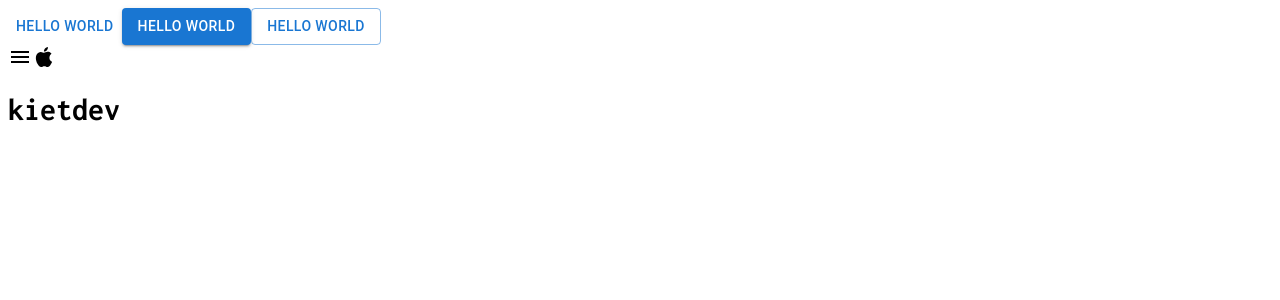
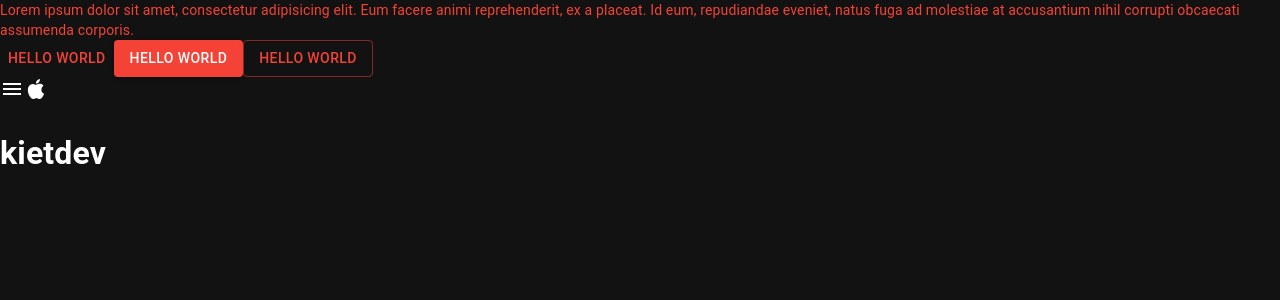
Before and after one commit to awtichcoder/Trello-Web, a React (Vite) app: page / in a window 1280 px wide. Shown: the top 300 px of the page. Built offline with nearby package versions, Linux system fonts and the light colour scheme.

Commit message:
set color

```diff
--- a/src/App.jsx
+++ b/src/App.jsx
@@ -1,9 +1,16 @@
 import Button from '@mui/material/Button'
 import MenuIcon from '@mui/icons-material/Menu'
 import AppleIcon from '@mui/icons-material/Apple'
+import Typography from '@mui/material/Typography'
 function App() {
   return (
     <>
+      <Typography variant="body2" color="text.secondary">
+        Lorem ipsum dolor sit amet, consectetur adipisicing elit. Eum facere
+        animi reprehenderit, ex a placeat. Id eum, repudiandae eveniet, natus
+        fuga ad molestiae at accusantium nihil corrupti obcaecati assumenda
+        corporis.
+      </Typography>
       <Button variant="text"> hello world</Button>
       <Button variant="contained"> hello world</Button>
       <Button variant="outlined"> hello world</Button>
--- a/src/index.css
+++ /dev/null
@@ -1,5 +0,0 @@
-:root {
-}
-body {
-  font-family: "Inconsolata", monospace;
-}
--- a/src/main.jsx
+++ b/src/main.jsx
@@ -1,10 +1,15 @@
 import React from 'react'
 import ReactDOM from 'react-dom/client'
 import App from './App.jsx'
-import './index.css'
+import CssBaseline from '@mui/material/CssBaseline'
+import { ThemeProvider } from '@mui/material/styles'
+import theme from './Theme.js'
 
 ReactDOM.createRoot(document.getElementById('root')).render(
   <React.StrictMode>
-    <App />
+    <ThemeProvider theme={theme}>
+      <CssBaseline />
+      <App />
+    </ThemeProvider>
   </React.StrictMode>
 )
--- /dev/null
+++ b/src/theme.js
@@ -0,0 +1,22 @@
+import { createTheme } from '@mui/material/styles'
+import { red } from '@mui/material/colors'
+
+//Create
+const theme = createTheme({
+  palette: {
+    mode: 'dark',
+    primary: {
+      main: red[500]
+    },
+    secondary: {
+      main: '#7c8519'
+    },
+    error: {
+      main: red.A400
+    },
+    text: {
+      secondary: red[500]
+    }
+  }
+})
+export default theme
```
Also changed, not shown: .eslintrc.cjs.
